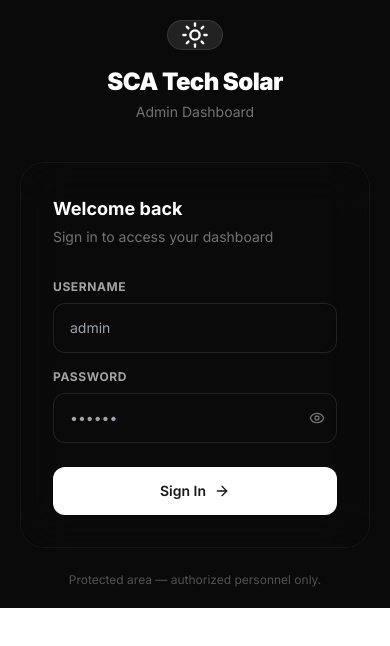
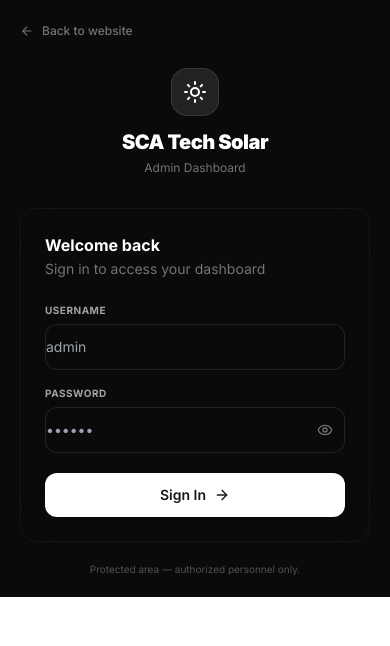
Before and after one commit to theidealshukla/sca-migration, a Next.js app: page /admin in a window 390 px wide. Shown: the top 646 px of the page. Built offline with nearby package versions, Linux system fonts and the light colour scheme.

Commit message:
Admin UI overhaul: compact login card, fix scroll, add home link, fix mobile strip

```diff
--- a/admin/AdminLogin.jsx
+++ b/admin/AdminLogin.jsx
@@ -1,12 +1,8 @@
 "use client";
 import { useRouter } from 'next/navigation';
-
-
-
 import React, { useState } from 'react'
-
-
-import { Sun, Eye, EyeOff, AlertCircle, ArrowRight } from 'lucide-react'
+import Link from 'next/link';
+import { Sun, Eye, EyeOff, AlertCircle, ArrowRight, ArrowLeft } from 'lucide-react'
 
 const ADMIN_USER = 'admin'
 const ADMIN_PASS = '123'
@@ -35,51 +31,62 @@ export default function AdminLogin() {
   }
 
   return (
-    <div className="min-h-screen bg-night-950 flex items-center justify-center p-5 relative overflow-hidden">
+    <div className="min-h-[100dvh] bg-night-950 flex items-center justify-center p-5 relative overflow-hidden">
       {/* Background gradient orbs */}
       <div className="absolute top-0 left-0 w-[600px] h-[600px] bg-night-900/40 rounded-full blur-[120px] -translate-x-1/2 -translate-y-1/2" />
       <div className="absolute bottom-0 right-0 w-[400px] h-[400px] bg-night-800/30 rounded-full blur-[100px] translate-x-1/3 translate-y-1/3" />
 
-      <div className="w-full max-w-md relative z-10">
+      <div className="w-full max-w-sm relative z-10">
+        {/* Back to website link */}
+        <div className="mb-6 opacity-0" style={{ animation: 'fadeUp 0.7s 0.05s ease-out forwards' }}>
+          <Link
+            href="/"
+            className="inline-flex items-center gap-2 text-night-500 hover:text-white text-xs font-medium transition-colors duration-300"
+          >
+            <ArrowLeft className="w-3.5 h-3.5" />
+            Back to website
+          </Link>
+        </div>
+
         {/* Logo */}
-        <div className="text-center mb-10 opacity-0" style={{ animation: 'fadeUp 0.7s 0.1s ease-out forwards' }}>
-          <div className="w-14 h-14 bg-white/10 backdrop-blur-sm rounded-2xl flex items-center justify-center mx-auto mb-4 border border-white/10">
-            <Sun className="w-7 h-7 text-white" />
+        <div className="text-center mb-8 opacity-0" style={{ animation: 'fadeUp 0.7s 0.1s ease-out forwards' }}>
+          <div className="w-12 h-12 bg-white/10 backdrop-blur-sm rounded-2xl flex items-center justify-center mx-auto mb-3 border border-white/10">
+            <Sun className="w-6 h-6 text-white" />
           </div>
-          <h1 className="text-white font-black text-2xl tracking-tight">SCA Tech Solar</h1>
-          <p className="text-night-500 text-sm mt-1">Admin Dashboard</p>
+          <h1 className="text-white font-black text-xl tracking-tight">SCA Tech Solar</h1>
+          <p className="text-night-500 text-xs mt-1">Admin Dashboard</p>
         </div>
 
         {/* Login Card */}
         <div
-          className="bg-night-900/60 backdrop-blur-xl rounded-3xl p-8 border border-white/5 shadow-2xl opacity-0"
+          className="bg-night-900/60 backdrop-blur-xl rounded-2xl p-6 sm:p-7 border border-white/5 shadow-2xl opacity-0"
           style={{ animation: 'fadeUp 0.7s 0.3s ease-out forwards' }}
         >
-          <h2 className="text-white font-bold text-lg mb-1">Welcome back</h2>
-          <p className="text-night-500 text-sm mb-8">Sign in to access your dashboard</p>
+          <h2 className="text-white font-bold text-base mb-0.5">Welcome back</h2>
+          <p className="text-night-500 text-sm mb-6">Sign in to access your dashboard</p>
 
           {error && (
-            <div className="flex items-center gap-2 bg-red-500/10 border border-red-500/20 text-red-400 text-sm px-4 py-3 rounded-xl mb-6">
-              <AlertCircle className="w-4 h-4 flex-shrink-0" />
+            <div className="flex items-center gap-2 bg-red-500/10 border border-red-500/20 text-red-400 text-xs px-3 py-2.5 rounded-xl mb-5">
+              <AlertCircle className="w-3.5 h-3.5 flex-shrink-0" />
               {error}
             </div>
           )}
 
           <form onSubmit={handleSubmit}>
             <div className="mb-4">
-              <label className="block text-xs font-bold text-night-400 uppercase tracking-wider mb-2">Username</label>
+              <label className="block text-[10px] font-bold text-night-400 uppercase tracking-wider mb-1.5">Username</label>
               <input
                 type="text"
                 value={username}
                 onChange={e => setUsername(e.target.value)}
                 placeholder="admin"
                 required
-                className="w-full px-4 py-3.5 rounded-xl bg-night-950/80 border border-white/10 focus:border-white/30 focus:ring-2 focus:ring-white/5 outline-none text-sm text-white placeholder-night-600 transition-all"
+                className="w-full px-3.5 py-3 rounded-xl bg-night-950/80 border border-white/10 focus:border-white/30 focus:ring-2 focus:ring-white/5 outline-none text-sm text-white placeholder-night-600 transition-all"
               />
             </div>
 
-            <div className="mb-6">
-              <label className="block text-xs font-bold text-night-400 uppercase tracking-wider mb-2">Password</label>
+            <div className="mb-5">
+              <label className="block text-[10px] font-bold text-night-400 uppercase tracking-wider mb-1.5">Password</label>
               <div className="relative">
                 <input
                   type={showPassword ? 'text' : 'password'}
@@ -87,12 +94,12 @@ export default function AdminLogin() {
                   onChange={e => setPassword(e.target.value)}
                   placeholder="••••••"
                   required
-                  className="w-full px-4 py-3.5 rounded-xl bg-night-950/80 border border-white/10 focus:border-white/30 focus:ring-2 focus:ring-white/5 outline-none text-sm text-white placeholder-night-600 transition-all pr-12"
+                  className="w-full px-3.5 py-3 rounded-xl bg-night-950/80 border border-white/10 focus:border-white/30 focus:ring-2 focus:ring-white/5 outline-none text-sm text-white placeholder-night-600 transition-all pr-11"
                 />
                 <button
                   type="button"
                   onClick={() => setShowPassword(!showPassword)}
-                  className="absolute right-3 top-1/2 -translate-y-1/2 text-night-500 hover:text-night-300 transition-colors"
+                  className="absolute right-3 top-1/2 -translate-y-1/2 text-night-500 hover:text-night-300 transition-colors p-1"
                 >
                   {showPassword ? <EyeOff className="w-4 h-4" /> : <Eye className="w-4 h-4" />}
                 </button>
@@ -102,7 +109,7 @@ export default function AdminLogin() {
             <button
               type="submit"
               disabled={loading}
-              className="w-full bg-white text-night-900 py-3.5 rounded-xl font-semibold text-sm flex items-center justify-center gap-2 hover:bg-night-100 transition-all duration-300 disabled:opacity-50 disabled:cursor-not-allowed"
+              className="w-full bg-white text-night-900 py-3 rounded-xl font-semibold text-sm flex items-center justify-center gap-2 hover:bg-night-100 transition-all duration-300 disabled:opacity-50 disabled:cursor-not-allowed"
             >
               {loading ? (
                 <div className="w-5 h-5 border-2 border-night-300 border-t-night-900 rounded-full animate-spin" />
@@ -116,7 +123,7 @@ export default function AdminLogin() {
           </form>
         </div>
 
-        <p className="text-night-600 text-xs text-center mt-6 opacity-0" style={{ animation: 'fadeUp 0.7s 0.5s ease-out forwards' }}>
+        <p className="text-night-600 text-[10px] text-center mt-5 opacity-0" style={{ animation: 'fadeUp 0.7s 0.5s ease-out forwards' }}>
           Protected area — authorized personnel only.
         </p>
       </div>
```
Also changed, not shown: admin/DashboardLayout.jsx (+75 -35 lines).
